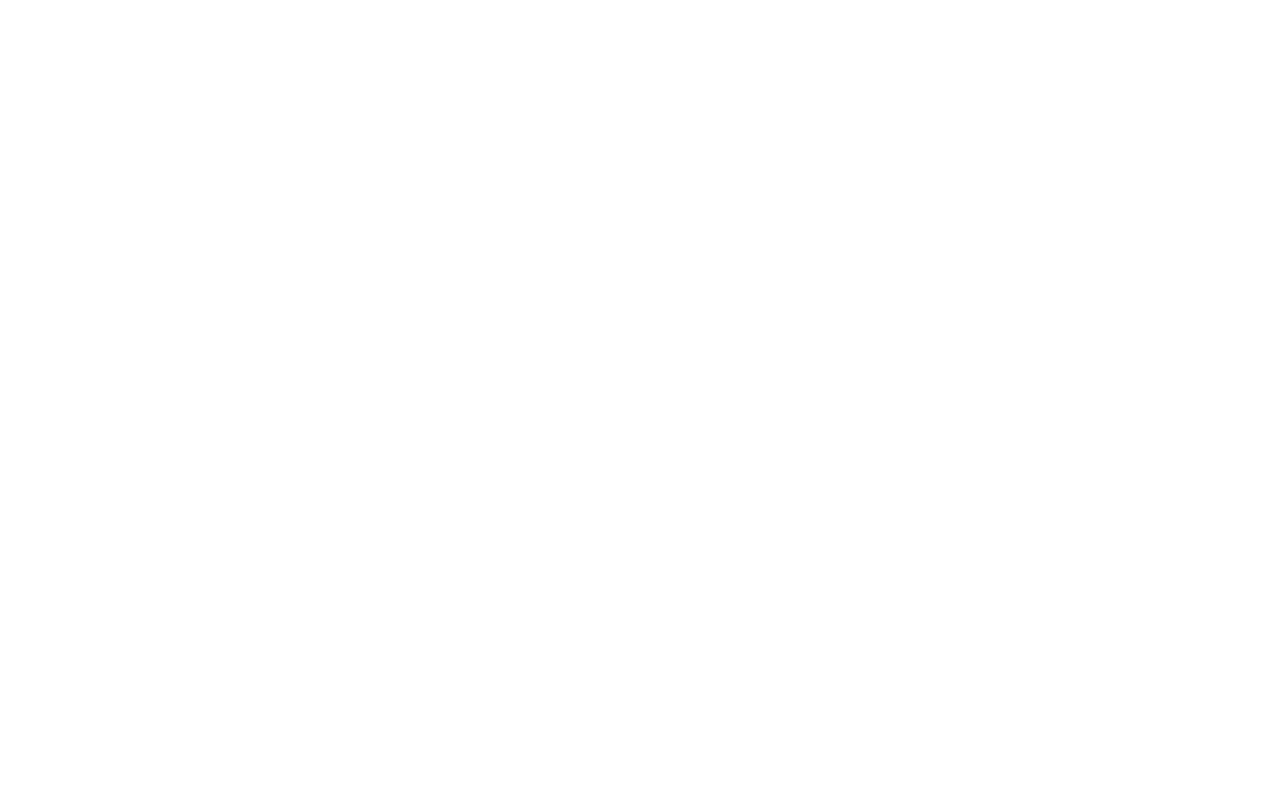
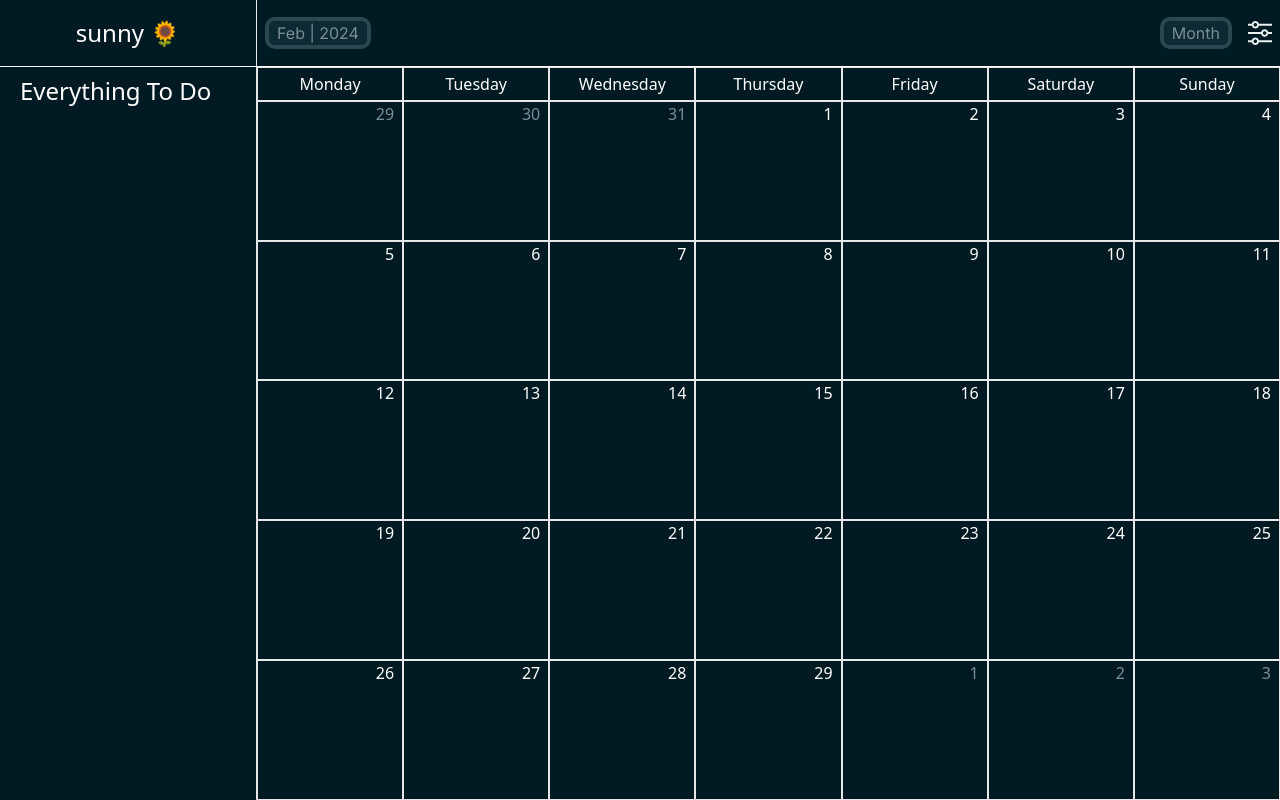
Before and after one commit to Dropheart/sunny, a Nuxt app: page / in a window 1280 px wide. Before the commit this address had no page. Built offline with nearby package versions, Linux system fonts and the light colour scheme.

Commit message:
changed file structure

```diff
--- /dev/null
+++ b/app.vue
@@ -0,0 +1,20 @@
+<template>
+<div>
+<NuxtLayout>
+    <NuxtPage/>
+</NuxtLayout>
+</div>
+</template>
+
+
+<style>
+.page-enter-active,
+.page-leave-active {
+  transition: all 0.4s;
+}
+.page-enter-from,
+.page-leave-to {
+  opacity: 0;
+  filter: blur(1rem);
+}
+</style>
--- a/pages/home/index.vue
+++ b/pages/index.vue
@@ -15,7 +15,7 @@
                 <div class="flex ml-auto my-auto pr-2 gap-4">
                     <!-- <Button buttonText="settings"/> -->
                     <Button :buttonText="timescale"/>
-                    <img class="cursor-pointer" src="assets/fi-rs-settings-sliders.svg"/>
+                    <img class="cursor-pointer" src="/fi-rs-settings-sliders.svg"/>
                 </div>
             </div>
         </div>
--- a/pages/login/index.vue
+++ b/pages/login.vue
@@ -7,7 +7,7 @@
             <TextInput class="shrink w-1/2" inputName="name" type="text"/>
             <!-- <TextInput class="shrink w-1/2" inputName="surname" type="text"/> -->
         </div>
-        <p v-else="signin" class="text-grey-text cursor-pointer pl-1" @click="forgotPass()">forgot password?</p>
+        <p v-else class="text-grey-text cursor-pointer pl-1" @click="forgotPass()">forgot password?</p>
         <div class="space-y-2">
             <TextInput inputName="email" type="text"/>
             <TextInput inputName="password" type="password"/>
@@ -33,7 +33,3 @@
     alert("Logged in")
 }
 </script>
-
-<style>
-
-</style>
```
Also changed, not shown: public/fi-rs-settings-sliders.svg (renamed from assets/fi-rs-settings-sliders.svg).
